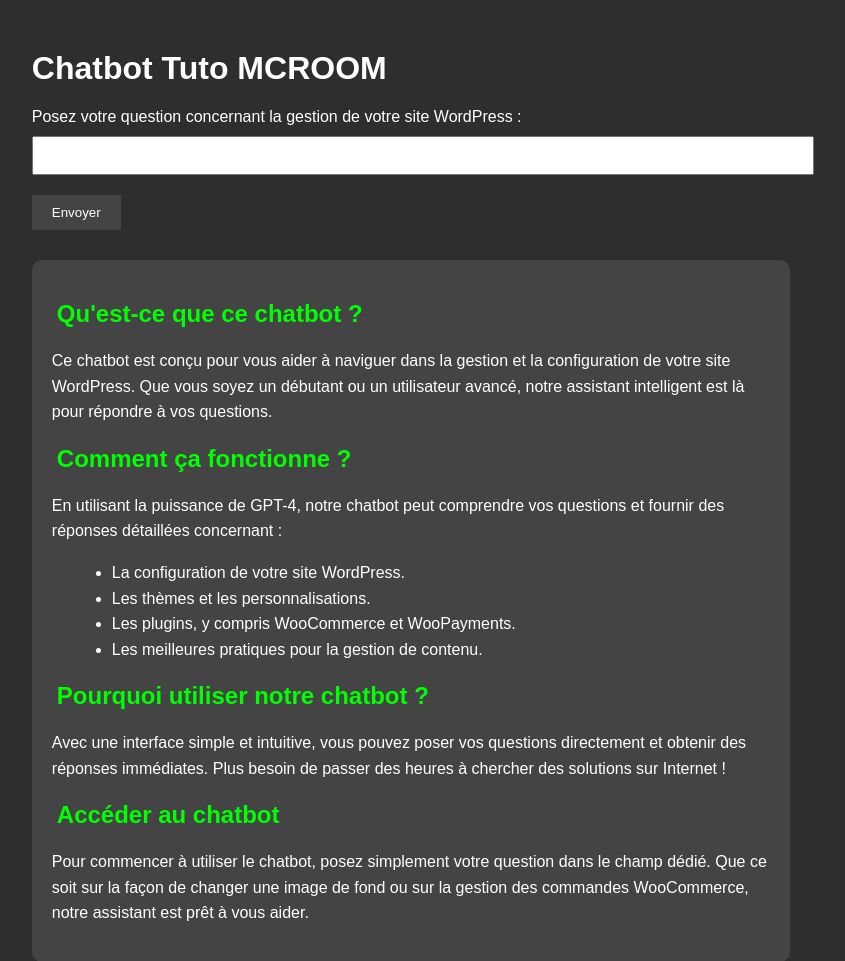
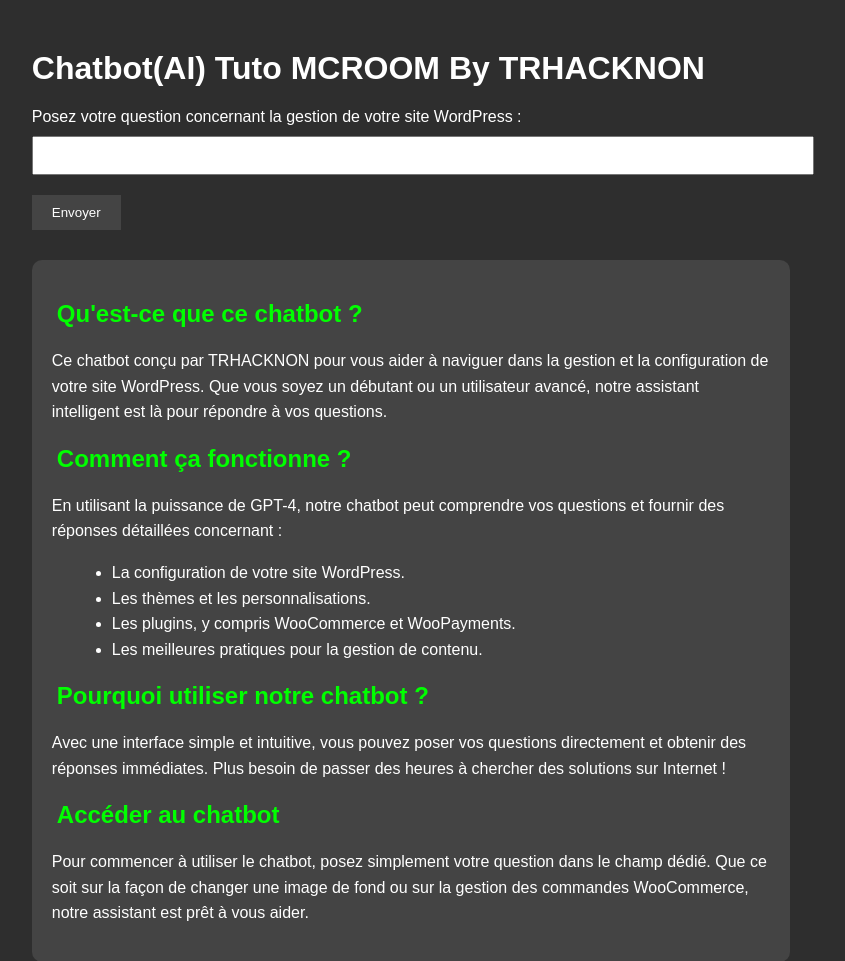
Before and after one commit to tucommenceapousser/pytutomcroom, a Flask app: page / in a window 1280 px wide. Shown: the top 961 px of the page, without its empty margins (229-1074 px from the left). Run offline with Flask 3, Linux system fonts and the light colour scheme.

Commit message:
Update bot.html

```diff
--- a/templates/bot.html
+++ b/templates/bot.html
@@ -19,7 +19,7 @@
 </head>
 <body>
     <div class="container">
-        <h1>Chatbot Tuto MCROOM</h1>
+        <h1>Chatbot(AI) Tuto MCROOM By TRHACKNON</h1>
         <form method="POST">
             <label for="question">Posez votre question concernant la gestion de votre site WordPress :</label>
             <input type="text" id="question" name="question" required style="width: 100%; padding: 10px; margin-top: 10px;">
@@ -36,7 +36,7 @@
         <div class="info-section">
             <h2><i class="icon fas fa-comments"></i>Qu'est-ce que ce chatbot ?</h2>
             <p>
-                Ce chatbot est conçu pour vous aider à naviguer dans la gestion et la configuration de votre site WordPress.
+                Ce chatbot conçu par TRHACKNON pour vous aider à naviguer dans la gestion et la configuration de votre site WordPress.
                 Que vous soyez un débutant ou un utilisateur avancé, notre assistant intelligent est là pour répondre à vos questions.
             </p>
             <h2><i class="icon fas fa-cogs"></i>Comment ça fonctionne ?</h2>
```
